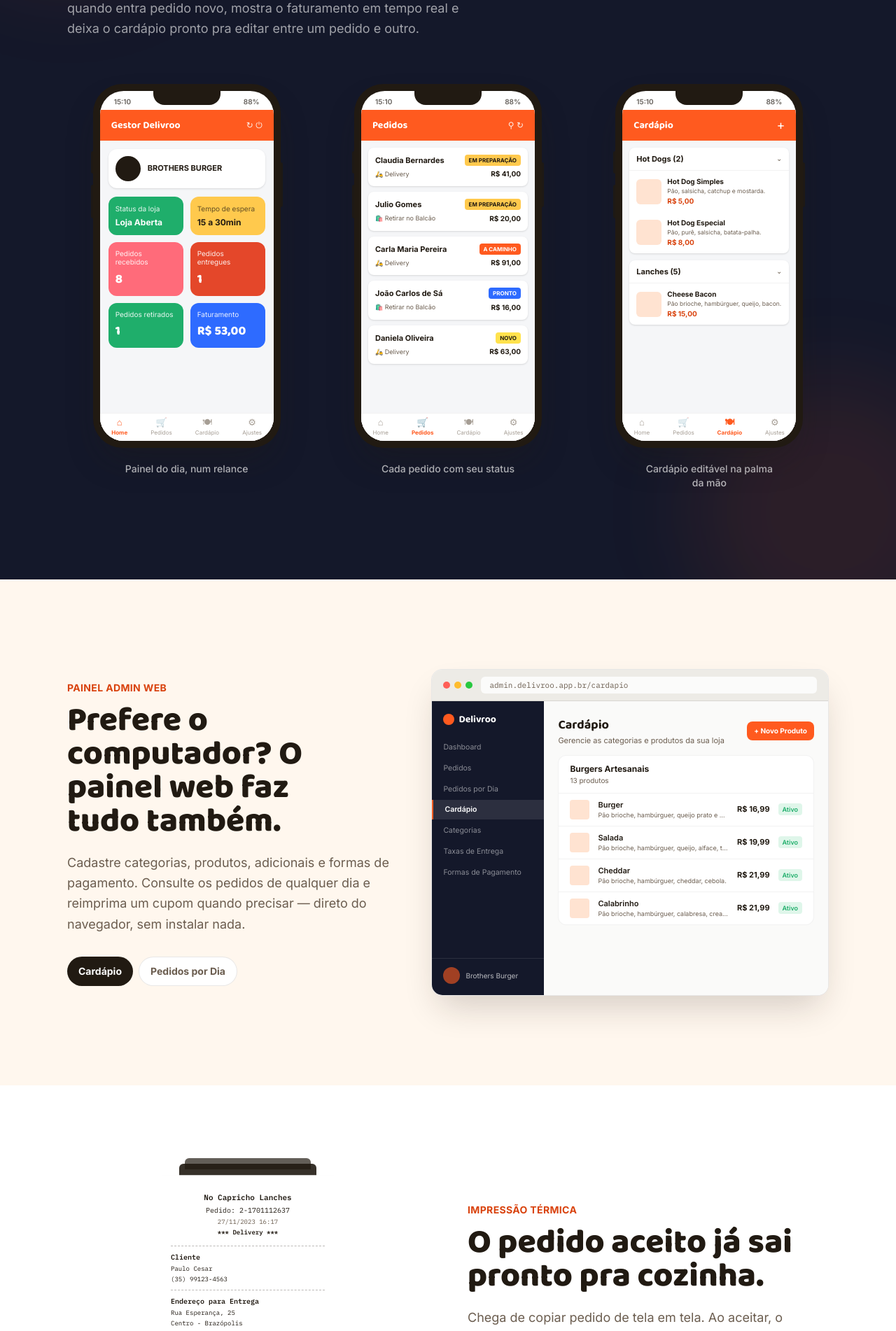
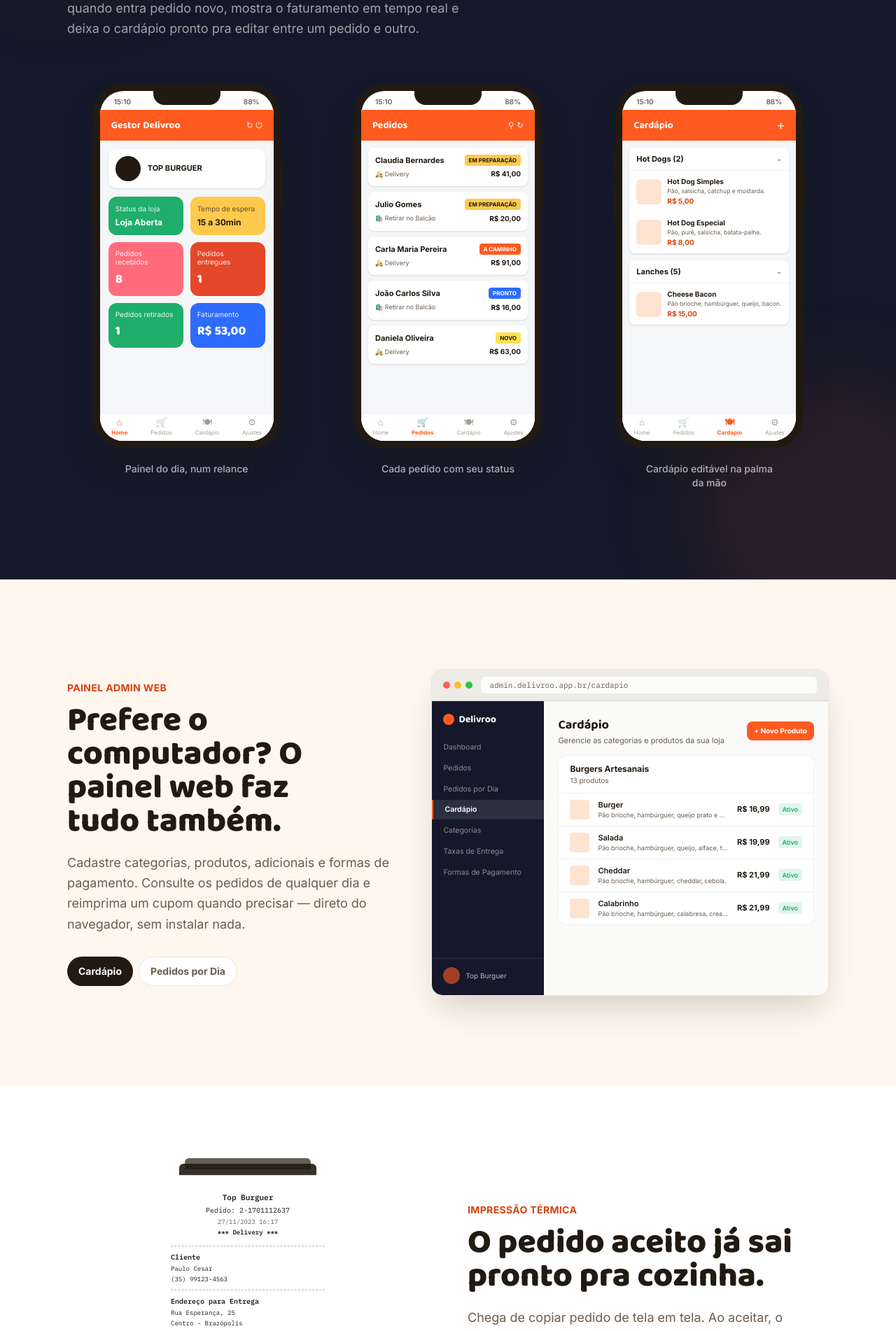
Before and after one commit to jccintr/delivroo-landing-page, a React (Vite) app: page / in a window 1280 px wide. Shown: the part 2820-4722 px from the top of the page at 70% size. Built offline with nearby package versions, Linux system fonts and the light colour scheme.

Commit message:
alterado nomes

```diff
--- a/src/components/ReceiptTicket.jsx
+++ b/src/components/ReceiptTicket.jsx
@@ -16,7 +16,7 @@
         style={{ clipPath: zigzagClipPath(18) }}
       >
         <div className="text-center space-y-0.5 mb-3">
-          <p className="text-[11px] font-bold">No Capricho Lanches</p>
+          <p className="text-[11px] font-bold">Top Burguer</p>
           <p className="text-[10px]">Pedido: 2-1701112637</p>
           <p className="text-[9px] text-ink-soft">27/11/2023 16:17</p>
           <p className="text-[9px] font-bold">*** Delivery ***</p>
--- a/src/components/mockups/AdminDashboard.jsx
+++ b/src/components/mockups/AdminDashboard.jsx
@@ -17,9 +17,9 @@
 
 const orders = [
   { id: "#5-1782691415", cliente: "Julio Cesar", tipo: "Retirar", tipoColor: "text-cherry", total: "36,98" },
-  { id: "#5-1782686271", cliente: "João Bôsco de Sá Neto", tipo: "Entregar", tipoColor: "text-mint", total: "76,98" },
-  { id: "#5-1782685562", cliente: "Thiago Martins", tipo: "Entregar", tipoColor: "text-mint", total: "59,97" },
-  { id: "#5-1782684391", cliente: "Maria Cristina Machado", tipo: "Entregar", tipoColor: "text-mint", total: "27,99" },
+  { id: "#5-1782686271", cliente: "João Carlos", tipo: "Entregar", tipoColor: "text-mint", total: "76,98" },
+  { id: "#5-1782685562", cliente: "Lucas Santos", tipo: "Entregar", tipoColor: "text-mint", total: "59,97" },
+  { id: "#5-1782684391", cliente: "Ana Paula Silva", tipo: "Entregar", tipoColor: "text-mint", total: "27,99" },
 ];
 
 export default function AdminDashboard({ view = "cardapio" }) {
@@ -49,7 +49,7 @@
         </nav>
         <div className="px-4 pt-3 border-t border-white/10 flex items-center gap-2">
           <span className="w-6 h-6 rounded-full bg-orange/60 shrink-0" />
-          <span className="text-white/70 text-[10px]">Brothers Burger</span>
+          <span className="text-white/70 text-[10px]">Top Burguer</span>
         </div>
       </aside>
 
--- a/src/components/mockups/AppHomeScreen.jsx
+++ b/src/components/mockups/AppHomeScreen.jsx
@@ -19,7 +19,7 @@
       <div className="p-3 space-y-3 flex-1 overflow-hidden">
         <div className="bg-white rounded-xl p-2.5 flex items-center gap-2.5 shadow-sm">
           <div className="w-9 h-9 rounded-full bg-ink shrink-0" />
-          <span className="text-[11px] font-bold text-ink">BROTHERS BURGER</span>
+          <span className="text-[11px] font-bold text-ink">TOP BURGUER</span>
         </div>
         <div className="grid grid-cols-2 gap-2.5">
           <div className="bg-mint rounded-xl p-2.5 text-white">
--- a/src/components/mockups/AppOrdersScreen.jsx
+++ b/src/components/mockups/AppOrdersScreen.jsx
@@ -14,7 +14,7 @@
   { name: "Claudia Bernardes", type: "Delivery", status: "EM PREPARAÇÃO", value: "R$ 41,00" },
   { name: "Julio Gomes", type: "Retirar no Balcão", status: "EM PREPARAÇÃO", value: "R$ 20,00" },
   { name: "Carla Maria Pereira", type: "Delivery", status: "A CAMINHO", value: "R$ 91,00" },
-  { name: "João Carlos de Sá", type: "Retirar no Balcão", status: "PRONTO", value: "R$ 16,00" },
+  { name: "João Carlos Silva", type: "Retirar no Balcão", status: "PRONTO", value: "R$ 16,00" },
   { name: "Daniela Oliveira", type: "Delivery", status: "NOVO", value: "R$ 63,00" },
 ];
 
--- a/src/components/mockups/ClientMenuPreview.jsx
+++ b/src/components/mockups/ClientMenuPreview.jsx
@@ -15,7 +15,7 @@
           <div className="w-11 h-11 rounded-full bg-ink shrink-0" />
           <div>
             <p className="font-display font-bold text-sm text-ink flex items-center gap-1">
-              Brothers Burger <span className="text-mint text-[11px]">✓</span>
+              Top Burguer <span className="text-mint text-[11px]">✓</span>
             </p>
             <p className="text-[10px] text-ink-soft">📍 Rua Benjamin Constant, 55</p>
           </div>
```
